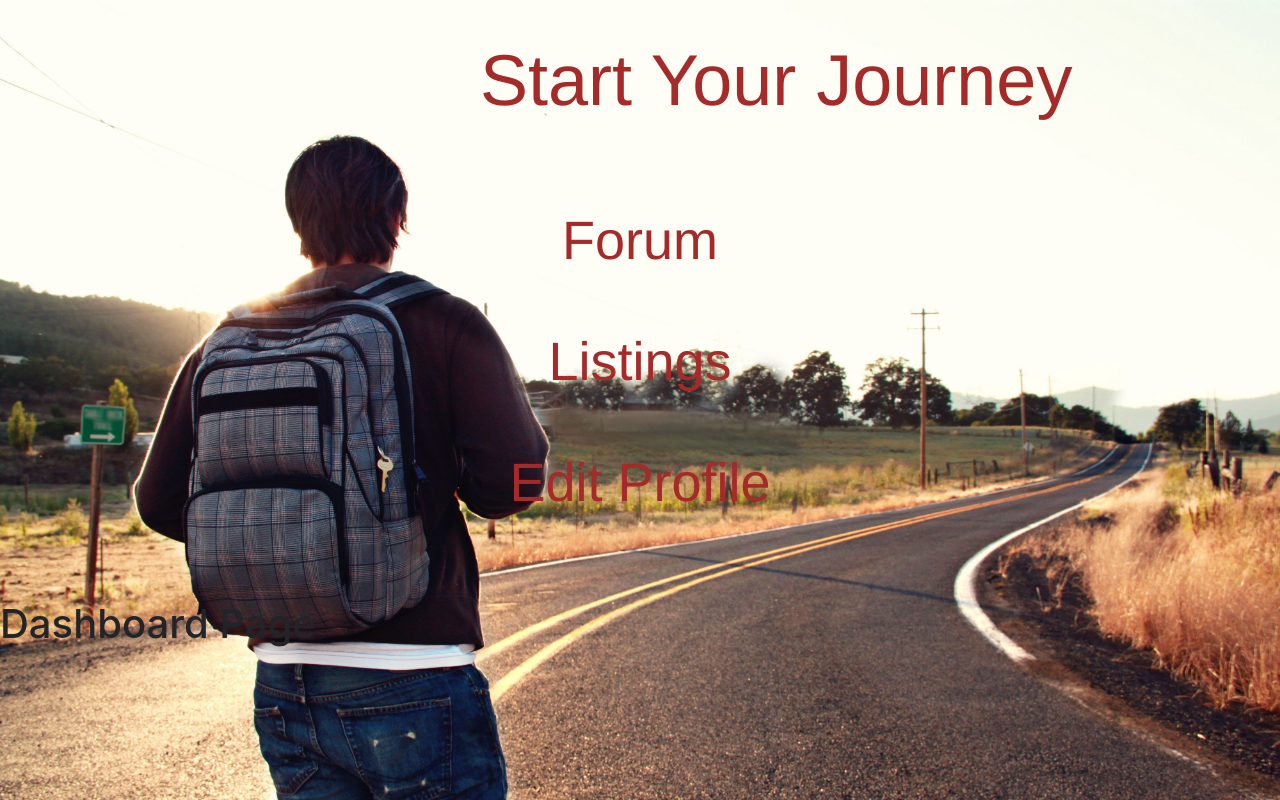
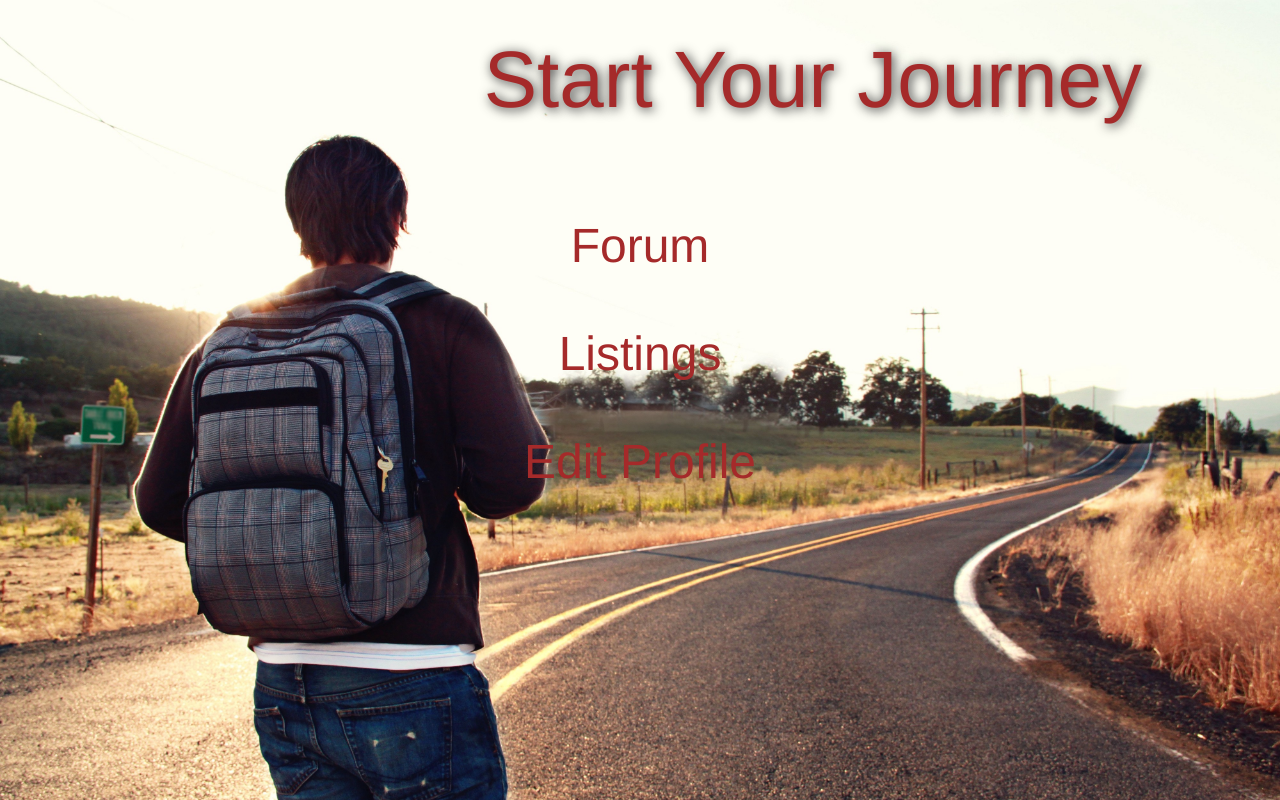
Before and after one commit to brett-buskirk/jtc-wow-project, a Django app: page /dashboard/ in a window 1280 px wide. Run offline with Django 3.2, Linux system fonts and the light colour scheme; a user stored in the database is signed in; some libraries are stand-ins or nearby versions.

Commit message:
Adjusted CSS for Dashboard

```diff
--- a/rcjourney/rcapp/static/css/dashboard.css
+++ b/rcjourney/rcapp/static/css/dashboard.css
@@ -1,31 +1,48 @@
-body {background: url("/static/images/db-background.jpeg") no-repeat;
-      background-size: 100%;}
+body {
+    background: url("/static/images/db-background.jpeg");
+    background-repeat: no-repeat;
+    background-size: cover;
+}
+
 .logo1 {
     text-align: center;
     width: 75%;
     height: 150px;
     line-height: 150px;
 }
-.logo1 a{color:brown;
-    font-size: 72px;
+
+.logo1 a {
+    color:brown;
+    font-size: 5em;
     font-family: 'Franklin Gothic Medium', 'Arial Narrow', Arial, sans-serif;
     position: absolute;
+    text-shadow: 2px 2px 12px #333;
 }
 
-.navi {text-align: center;
+.navi {
+    text-align: center;
     width: 100%;
     height: 400px;
     margin-top: 50px;
 }
 
-.navi a{color:brown;
+.navi p {
+  display: inline-block;
+}
+
+.navi a {
+    display: block;
+    color:brown;
     position: relative;
-        font-size: 54px;
+    font-size: 3em;
     padding: 10px;
     font-family: 'Franklin Gothic Medium', 'Arial Narrow', Arial, sans-serif;
     transition: ease-in-out 0.2s;
     cursor: pointer;
 }
-.navi a:hover{text-decoration: none;
+
+.navi a:hover {
+    text-decoration: none;
     text-shadow: 0 6px 10px rgba(0,0,0,.5), 0 0 6px rgba(0,0,0,.05);
-    font-size: 64px;}
+    transform: scale(1.5);
+}
--- a/rcjourney/rcapp/templates/dashboard.html
+++ b/rcjourney/rcapp/templates/dashboard.html
@@ -20,7 +20,7 @@
   <link rel="stylesheet" href="{% static 'css/dashboard.css' %}">
 </head>
 
-<body>
+<body class="container-fluid">
   <div class="logo1">
     <a class="navbar-brand" href="#">Start Your Journey</a>
   </div>
@@ -39,7 +39,6 @@
 </p>
 <br>
 </div>
-  <h1>Dashboard Page</h1>
 </body>
 
 </html>
```
Also changed, not shown: rcjourney/rcapp/static/css/dasboard.css (deleted). Lines whose indentation alone changed are shown as unchanged.
